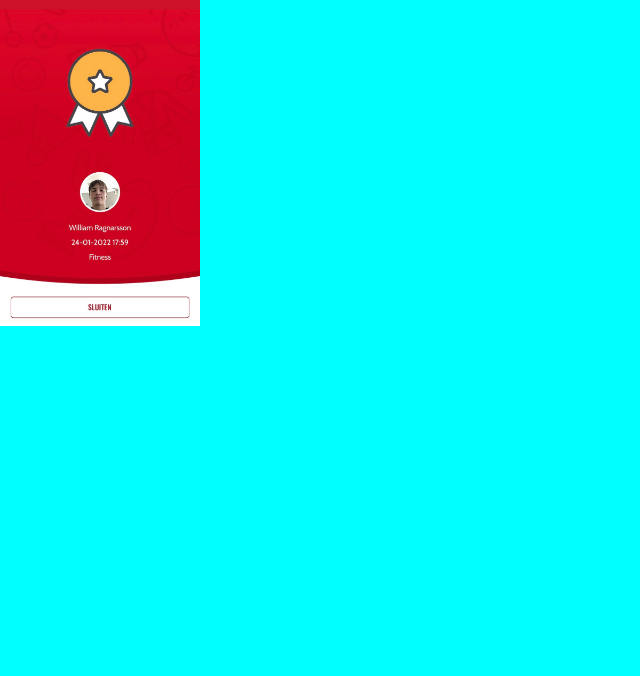
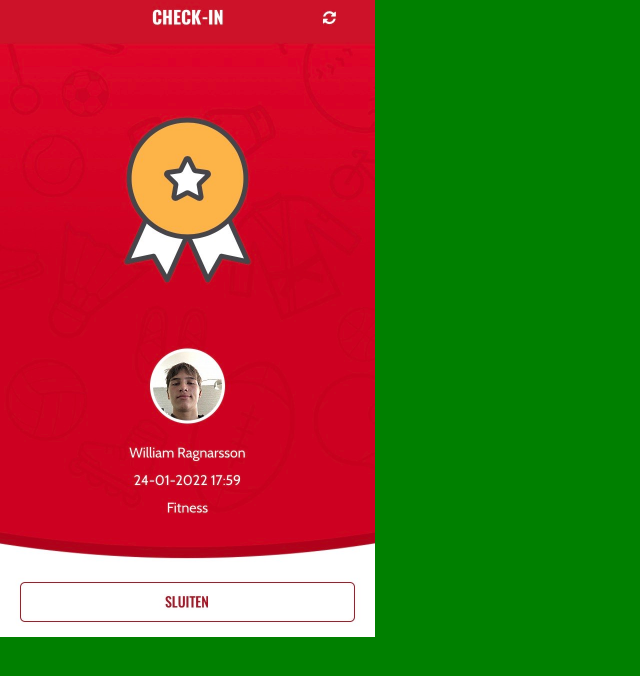
Before and after one commit to williamopmie/snstest.github.io, a plain HTML site: page index.html in a window 1280 px wide. Shown: the top 676 px of the page, without its empty margins (0-640 px from the left). Drawn offline with Linux system fonts and the light colour scheme.

Commit message:
Update app.css

```diff
--- a/app.css
+++ b/app.css
@@ -7,10 +7,10 @@
 img{
     position: fixed;
     top: -30px;
-    width: 200px
+    width: 375px;
 }
 
 .lol {
     height: 4000px;
-    background-color: cyan;
+    background-color: green;
 }
```
